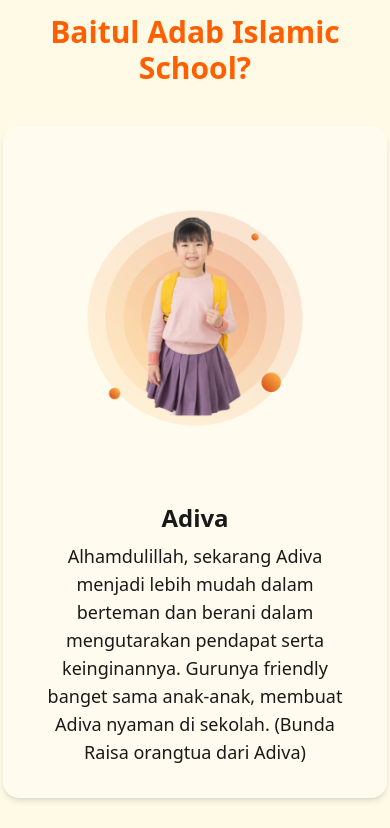
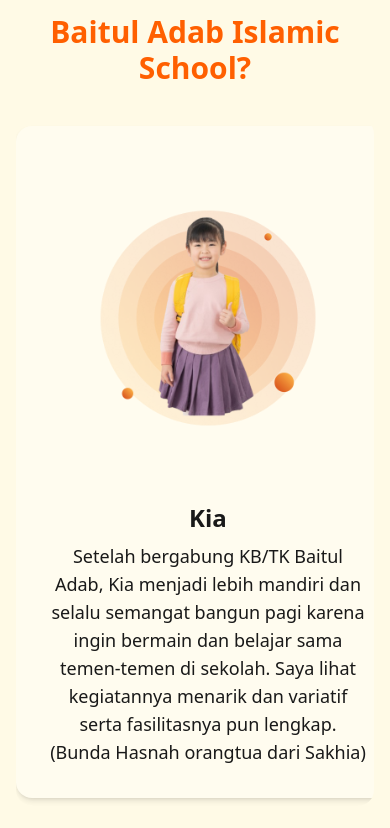
Before and after one commit to marmdhn/baitul-adab-react, a React (Create React App) app: page / in a window 390 px wide. Shown: the part 4896-5724 px from the top of the page. Built offline with nearby package versions, Linux system fonts and the light colour scheme.

Commit message:
style: adjust responsive

```diff
--- a/src/components/programCard/index.tsx
+++ b/src/components/programCard/index.tsx
@@ -46,7 +46,15 @@
                 <p className="text-start text-sm">{description}</p>
               </div>
               <div className="text-end">
-                <Link to={link}>
+                <Link
+                  to={link}
+                  onClick={() => {
+                    const element = document.getElementById(link.split("#")[1]);
+                    element?.scrollIntoView({
+                      behavior: "smooth",
+                    });
+                  }}
+                >
                   <button className="btn btn-sm btn-neutral rounded-full">
                     Lihat
                   </button>
--- a/src/pages/beranda/index.tsx
+++ b/src/pages/beranda/index.tsx
@@ -291,24 +291,24 @@
             </div>
           </div>
 
-          {/*<div className="carousel w-full gap-8 rounded-box">*/}
-          {/*  {testimonials.map((testimonial, index) => (*/}
-          {/*    <div*/}
-          {/*      className="carousel-item"*/}
-          {/*      key={index}*/}
-          {/*      data-aos="fade-up"*/}
-          {/*      data-aos-delay={index * 350}*/}
-          {/*    >*/}
-          {/*      <TestimonialCard*/}
-          {/*        imageSrc={testimonial.imageSrc}*/}
-          {/*        imageAlt={testimonial.imageAlt}*/}
-          {/*        title={testimonial.title}*/}
-          {/*        description={testimonial.description}*/}
-          {/*      />*/}
-          {/*    </div>*/}
-          {/*  ))}*/}
-          {/*</div>*/}
-          <div className="flex justify-center w-full gap-8 rounded-box">
+          <div className="lg:hidden carousel w-full gap-8 rounded-box">
+            {testimonials.map((testimonial, index) => (
+              <div
+                className="carousel-item"
+                key={index}
+                data-aos="fade-up"
+                data-aos-delay={index * 350}
+              >
+                <TestimonialCard
+                  imageSrc={testimonial.imageSrc}
+                  imageAlt={testimonial.imageAlt}
+                  title={testimonial.title}
+                  description={testimonial.description}
+                />
+              </div>
+            ))}
+          </div>
+          <div className="hidden lg:flex justify-center w-full gap-8 rounded-box">
             {testimonials.map((testimonial, index) => (
               <div key={index} data-aos="fade-up" data-aos-delay={index * 350}>
                 <TestimonialCard
```
